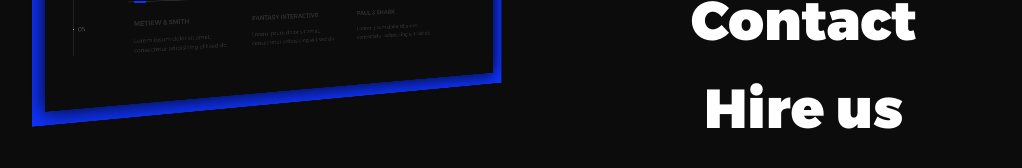
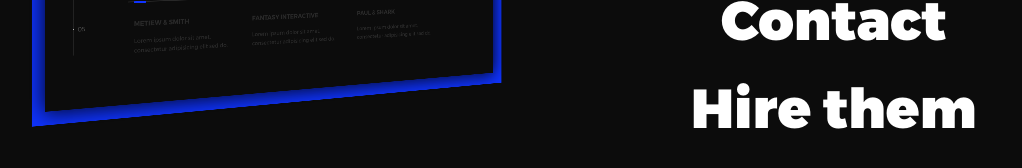
Before and after one commit to Kwill76/web-global, a plain HTML site: page index.html in a window 1280 px wide. Both pictures are taken after a click on the element 1191 px from the left and 35 px from the top of the page. Shown: the part 470-638 px from the top of the page, without its empty margins (13-1035 px from the left). Drawn offline with nearby package versions, Linux system fonts and the light colour scheme.

Commit message:
dev branch

```diff
--- a/index.html
+++ b/index.html
@@ -268,7 +268,7 @@
     <li>Works</li>
     <li>About</li>
     <li>Contact</li>
-    <li>Hire us</li>
+    <li>Hire them</li>
   </ul>
 </div>
 
```
